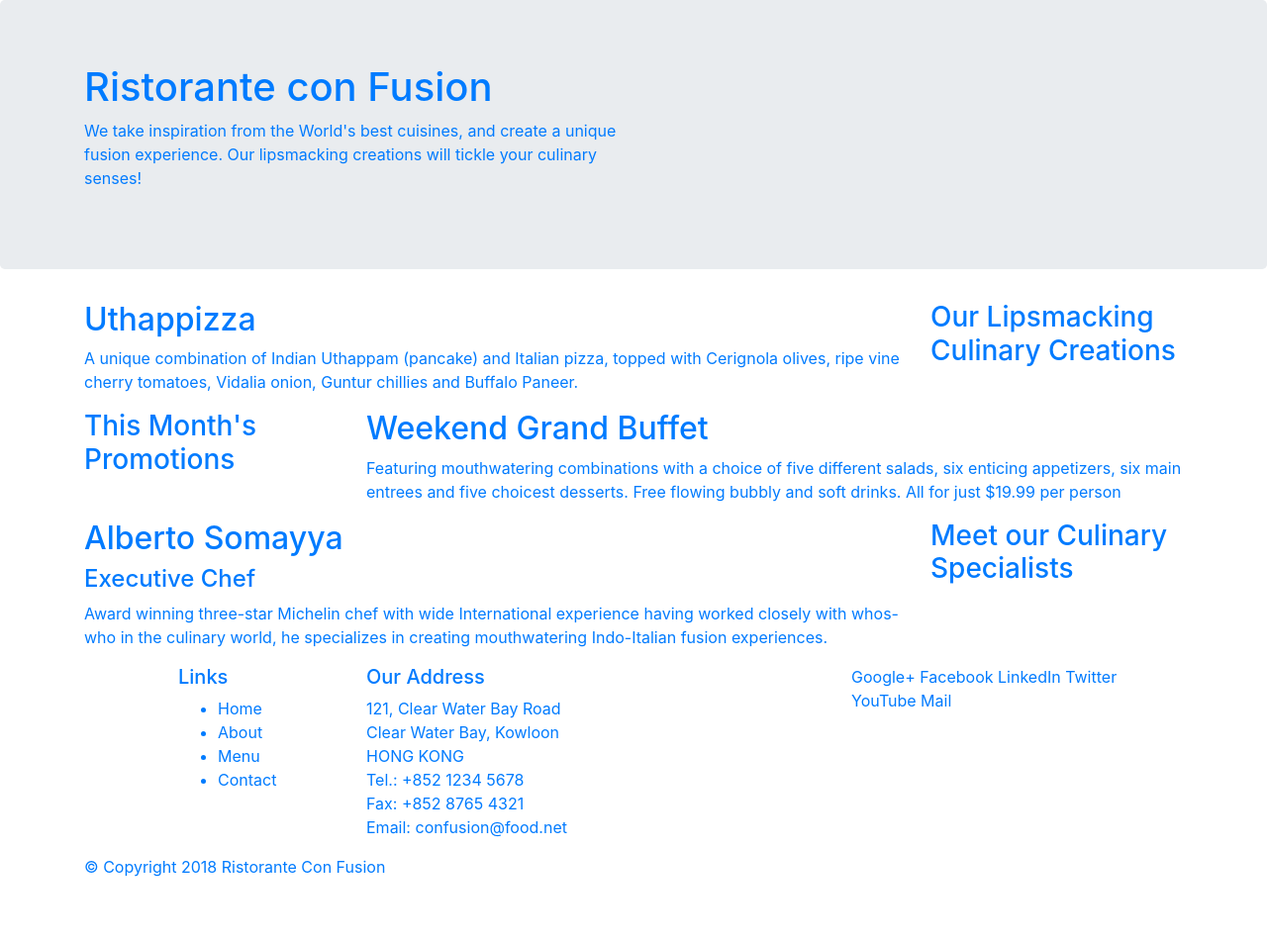
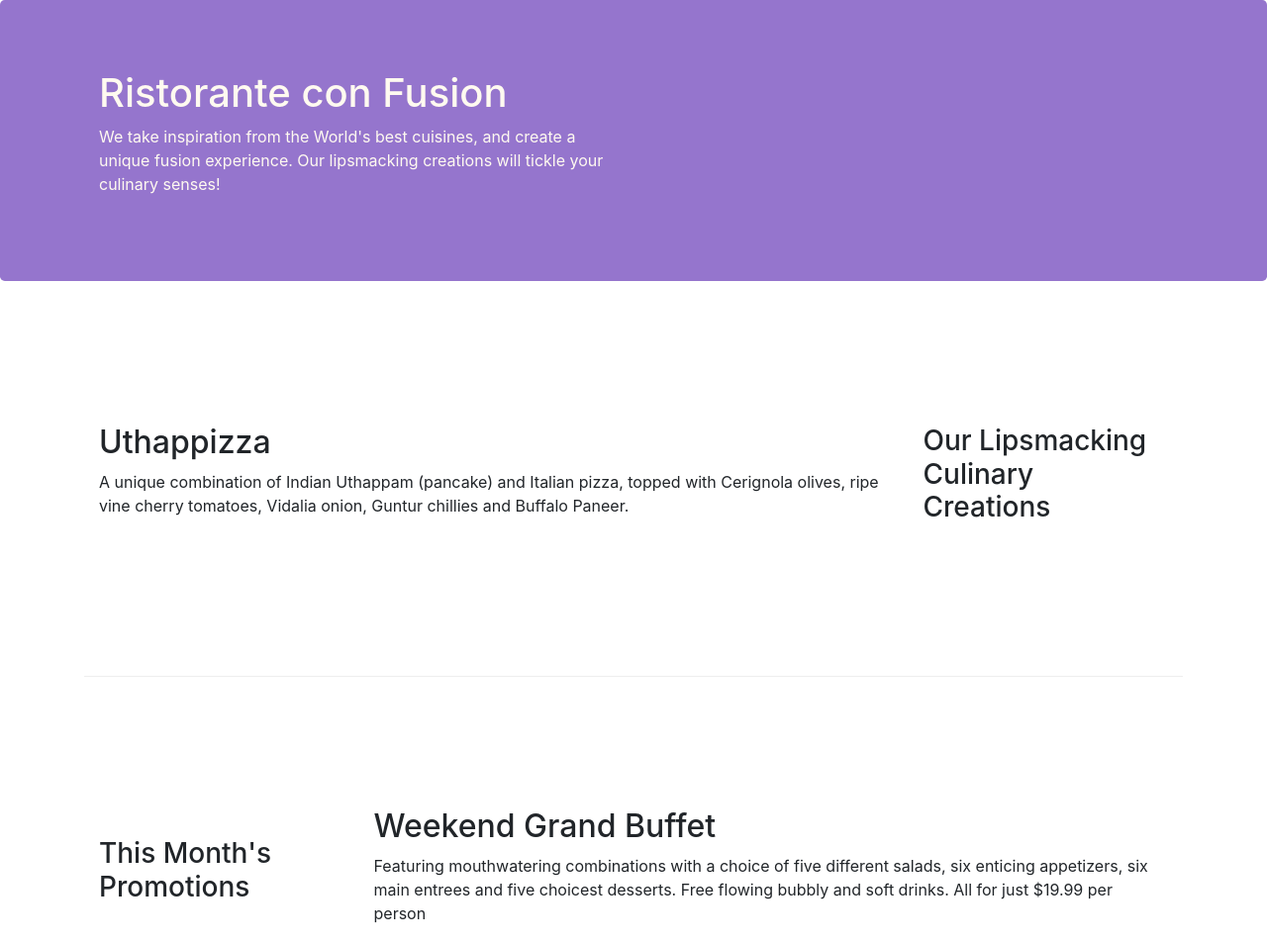
Before and after one commit to pkocran/courseraBootstrap4, a website: page index.html in a window 1280 px wide. Shown: the top 954 px of the page at 99% size. Before the commit the page ends 904 px from the top, so only its background shows below. Drawn offline with nearby package versions, Linux system fonts and the light colour scheme.

Commit message:
bootstrap grid 2

```diff
--- /dev/null
+++ b/css/style.css
@@ -0,0 +1,30 @@
+.row-header{
+    margin:0px auto;
+    padding:0px;
+}
+
+.row-content {
+    margin:0px auto;
+    padding: 50px 0px 50px 0px;
+    border-bottom: 1px ridge;
+    min-height:400px;
+}
+
+.footer{
+    background-color: #D1C4E9;
+    margin:0px auto;
+    padding: 20px 0px 20px 0px;
+}
+
+.jumbotron {
+    padding:70px 30px 70px 30px;
+    margin:0px auto;
+    background: #9575CD ;
+    color:floralwhite;
+}
+
+address{
+    font-size:80%;
+    margin:0px;
+    color:#0f0f0f;
+}
--- a/index.html
+++ b/index.html
@@ -11,13 +11,15 @@
 
     <!-- Bootstrap CSS -->
     <link rel="stylesheet" href="node_modules/bootstrap/dist/css/bootstrap.min.css">
+
+    <link rel="stylesheet" type="text/css" href="css/style.css">
 </head>
 
-<body class="text-primary">
+<body>
 
     <header class="jumbotron">
         <div class="container">
-            <div class="row">
+            <div class="row row-header">
 
                  <div class="col-12 col-sm-6">
                     <h1>Ristorante con Fusion</h1>
@@ -30,7 +32,7 @@
     </header>
 
     <div class="container">
-        <div class="row">
+        <div class="row row-content align-items-center">
             <div class="col-12 col-sm-4 col-md-3 order-sm-last">
                 <h3>Our Lipsmacking Culinary Creations</h3>
             </div>
@@ -41,7 +43,7 @@
         </div>
 
 
-        <div class="row">
+        <div class="row row-content align-items-center">
             <div class="col-12 col-sm-4 col-md-3">
                 <h3>This Month's Promotions</h3>
             </div>
@@ -51,7 +53,7 @@
             </div>
         </div>
 
-        <div class="row">
+        <div class="row row-content align-items-center">
             <div class="col-12 col-sm-4 col-md-3 order-sm-last">
                 <h3>Meet our Culinary Specialists</h3>
             </div>
@@ -65,12 +67,12 @@
 
 
 
-    <footer >
+    <footer class="footer">
         <div class="container">
             <div class="row">
                 <div class="col-4 offset-1 col-sm-2">
                     <h5>Links</h5>
-                    <ul>
+                    <ul class="list-unstyled">
                         <li><a href="#">Home</a></li>
                         <li><a href="#">About</a></li>
                         <li><a href="#">Menu</a></li>
@@ -88,8 +90,8 @@
 		              Email: <a href="mailto:confusion@food.net">confusion@food.net</a>
 		           </address>
                 </div>
-                <div class="col-12 col-sm-4">
-                    <div class="col-auto">
+                <div class="col-12 col-sm-4 align-self-center">
+                    <div class="text-center">
                         <a href="http://google.com/+">Google+</a>
                         <a href="http://www.facebook.com/profile.php?id=">Facebook</a>
                         <a href="http://www.linkedin.com/in/">LinkedIn</a>
@@ -99,7 +101,7 @@
                     </div>
                 </div>
            </div>
-           <div class="row">
+           <div class="row justify-content-center">
                 <div class="col-auto">
                     <p>© Copyright 2018 Ristorante Con Fusion</p>
                 </div>
```
